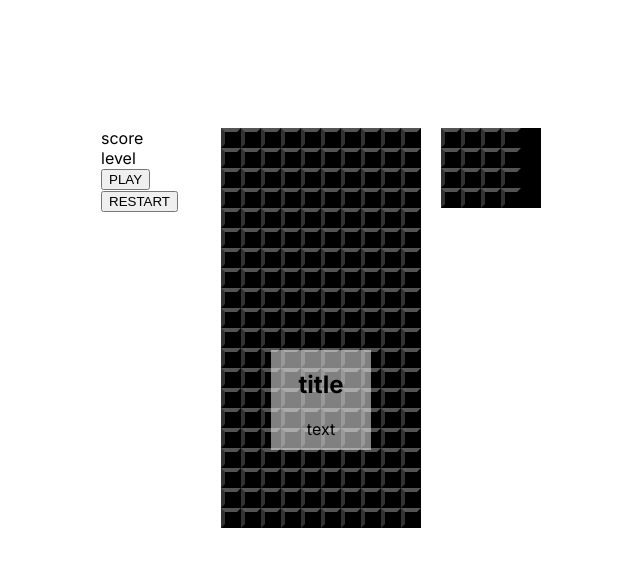
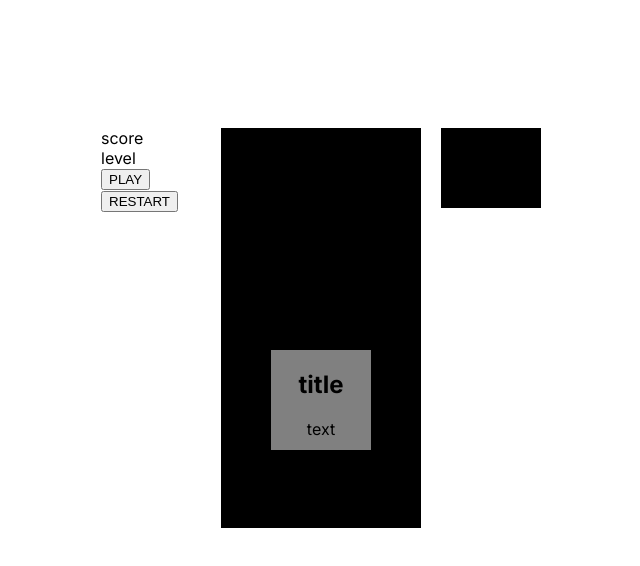
Before and after one commit to Gohkyle/tetris-next, a Next.js app: page / in a window 1280 px wide. Shown: the top 566 px of the page, without its empty margins (319-959 px from the left). Built offline with nearby package versions, Linux system fonts and the light colour scheme.

Commit message:
resolved problem with changing value to 0 to 0

```diff
--- a/src/app/components/NextBlock.tsx
+++ b/src/app/components/NextBlock.tsx
@@ -7,7 +7,7 @@ export const NextBlock = () => {
         <div className = "next-block-grid-container">
             {nextBlock.map((blockLine: number[])=>{
                 return blockLine.map((blockLineSquare)=>{
-                    return <Square color={0}/>
+                    return <Square color="0"/>
                 })
             })}
 
--- a/src/app/components/styles/StyledSquare.js
+++ b/src/app/components/styles/StyledSquare.js
@@ -1,12 +1,13 @@
 import styled from "styled-components";
 
 export const StyledSquare = styled.div`
-  background-color: var(--color-${props=>props.color});
+  background-color: var(--color-${(props) => props.color});
   border-style: solid;
   box-sizing: border-box;
   width: var(--square-size);
   height: var(--square-size);
-  border-width: ${props=>(props.color=== "0") ? "0px" : "var(--border-width)"};
+  border-width: ${(props) =>
+    props.color === "0" ? "0px" : "var(--border-width)"};
   border-top-color: var(--border-top-color);
   border-right-color: var(--border-right-color);
   border-bottom-color: var(--border-bottom-color);
--- a/src/app/gameHelper.tsx
+++ b/src/app/gameHelper.tsx
@@ -2,5 +2,5 @@ export const rows: number = 20
 export const columns: number = 10
 
 export const createStage = () => {
-    return new Array(rows).fill(new Array(columns).fill(0))
+    return new Array(rows).fill(new Array(columns).fill("0"))
 }
--- a/src/app/tetrominos.tsx
+++ b/src/app/tetrominos.tsx
@@ -6,7 +6,7 @@ interface TetrominosItem {
 }
 export const tetrominos: TetrominosItem[] = [
   {
-    type: 0,
+    type: "0",
     structure: [[0]],
   },
   {
--- a/src/app/types.ts
+++ b/src/app/types.ts
@@ -1 +1 @@
-export type Shape = 0 | "I" | "L" | "J" | "O" | "T" | "S" | "Z";
+export type Shape = "0" | "I" | "L" | "J" | "O" | "T" | "S" | "Z";
```
